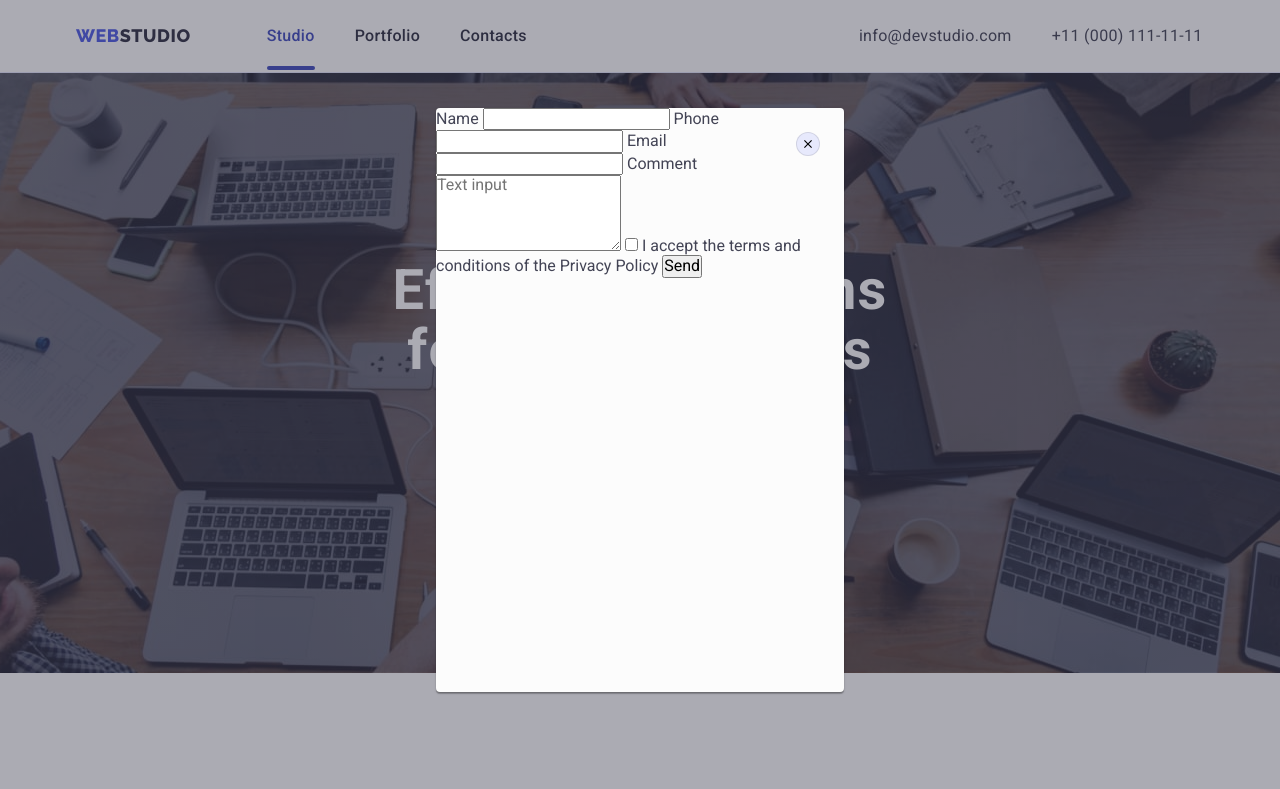
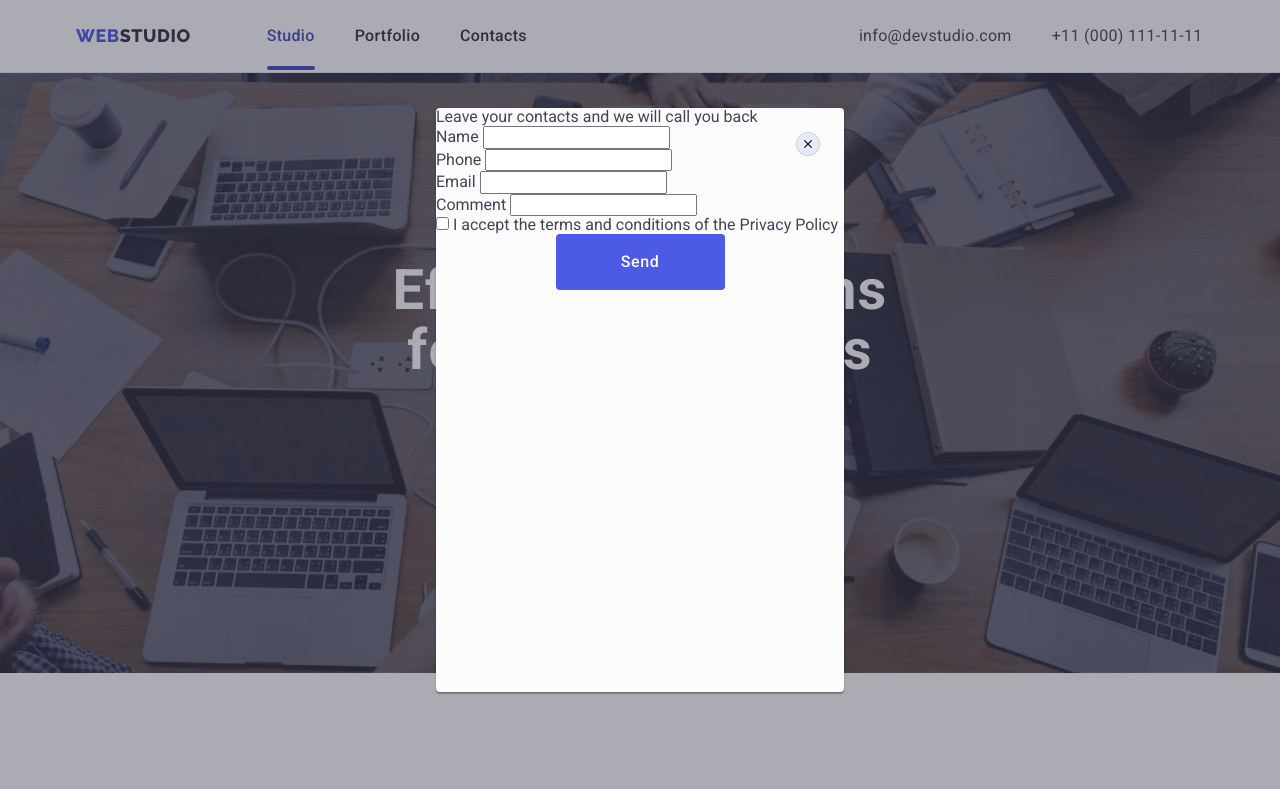
Before and after one commit to nynaxy/goit-markup-hw-06, a plain HTML site: page index.html in a window 1280 px wide. Both pictures are taken after a click on the button "Order Service". Shown: the top 789 px of the page. Drawn offline with nearby package versions, Linux system fonts and the light colour scheme.

Commit message:
Update index.html

```diff
--- a/index.html
+++ b/index.html
@@ -329,28 +329,30 @@
                     <use href="./images/icons.svg#icon-close-black"></use>
                 </svg>
             </button>
+                <p class="leave-">Leave your contacts and we will call you back</p>
             <form name="order-service-form">
-                <label>
-                    Name
-                    <input type="text" name="usermane">
-                </label>
-                <label>
-                    Phone
-                    <input type="tel" name="nr-phone">
-                </label>
-                <label name="e-mail">
-                    Email
-                    <input type="email" name="email">
-                </label>
-                <label name="comments">
-                    Comment
-                    <textarea name="comment-spot" rows="4" placeholder="Text input"></textarea>
-                </label>
-                <label name="terms-and-conditions">
-                    <input type="checkbox" name="Privacy-Policy" value="I accept the terms and conditions of the Privacy Policy">
+                <div class="input-box">
+                    <label>Name</label>
+                    <input type="text" name="usermane" class="modal-form-input" />
+                </div>
+                <div class="input-box">
+                <label>Phone</label>
+                <input type="text" name="usermane" class="modal-form-input" />
+                </div>
+                <div class="input-box">
+                <label>Email</label>
+                <input type="text" name="usermane" class="modal-form-input" />
+                </div>
+                <div class="input-box">
+                <label>Comment</label>
+                <input type="text" name="usermane" class="modal-form-input" />
+                </div>
+                <div class="input-box">
+                    <label name="terms-and-conditions"></label>
+                    <input type="checkbox" name="Privacy-Policy" value="I accept the terms and conditions of the Privacy Policy" />
                     I accept the terms and conditions of the Privacy Policy
-                </label>
-                <button type="submit">Send</button>
+                </label></div>
+                <button type="submit" class="action">Send</button>
             </form>
         </div>
     </div>
```
